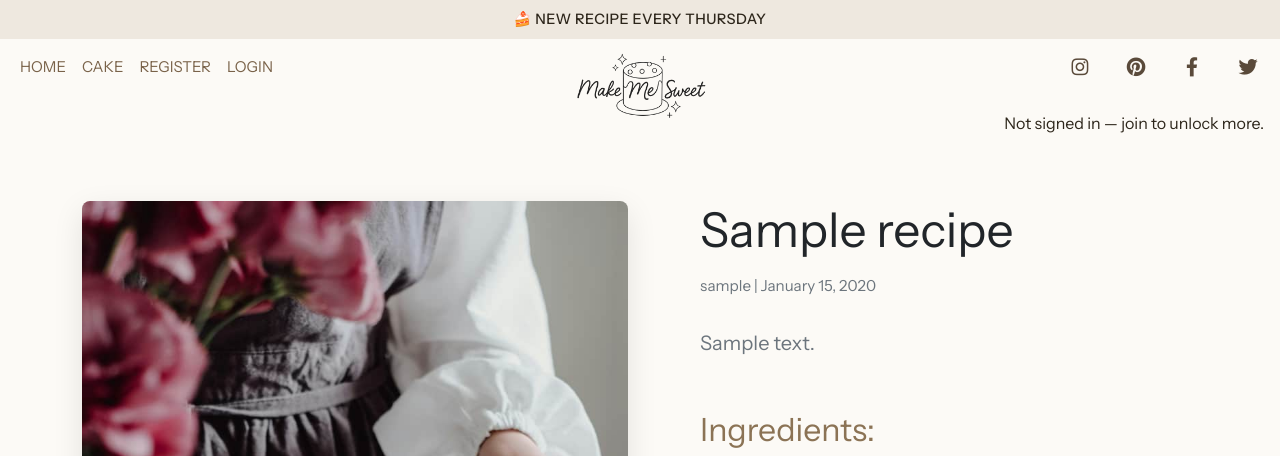
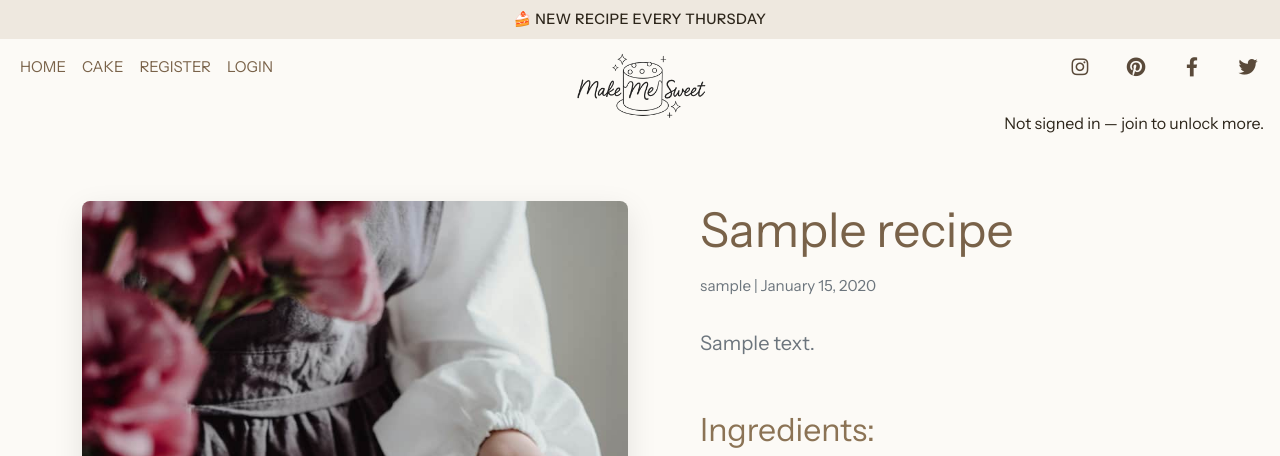
Before and after one commit to xAlex-an/make-me-sweet, a Django app: a page that uses recipes/templates/recipes/recipes_detail.html in a window 1280 px wide. Shown: the top 456 px of the page. Run offline with Django 4.2, Linux system fonts and the light colour scheme; tables that the repository leaves empty hold one stand-in row (values such as "Sample post"); some libraries are stand-ins or nearby versions.

Commit message:
Remove inline color styling from recipe title for consistency

```diff
--- a/recipes/templates/recipes/recipes_detail.html
+++ b/recipes/templates/recipes/recipes_detail.html
@@ -22,7 +22,7 @@
                 <div class="ps-lg-5">
 
                     <!-- Recipe Title -->
-                    <h1 class="display-5 fw-light text-dark mb-3" style="color: #8B7355;">
+                    <h1 class="display-5 fw-light mb-3">
                         {{ recipe.title }}
                     </h1>
 
```
